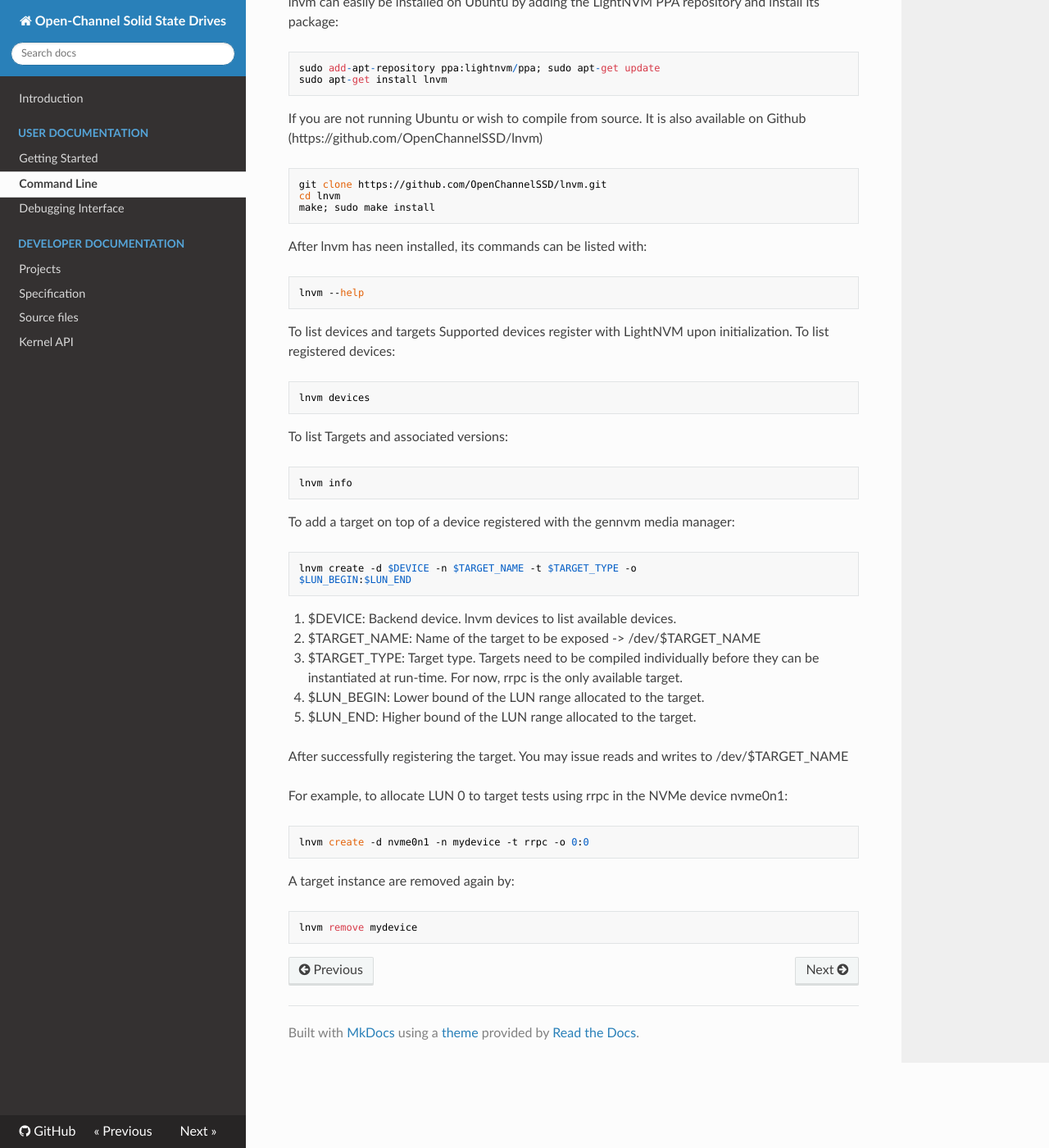
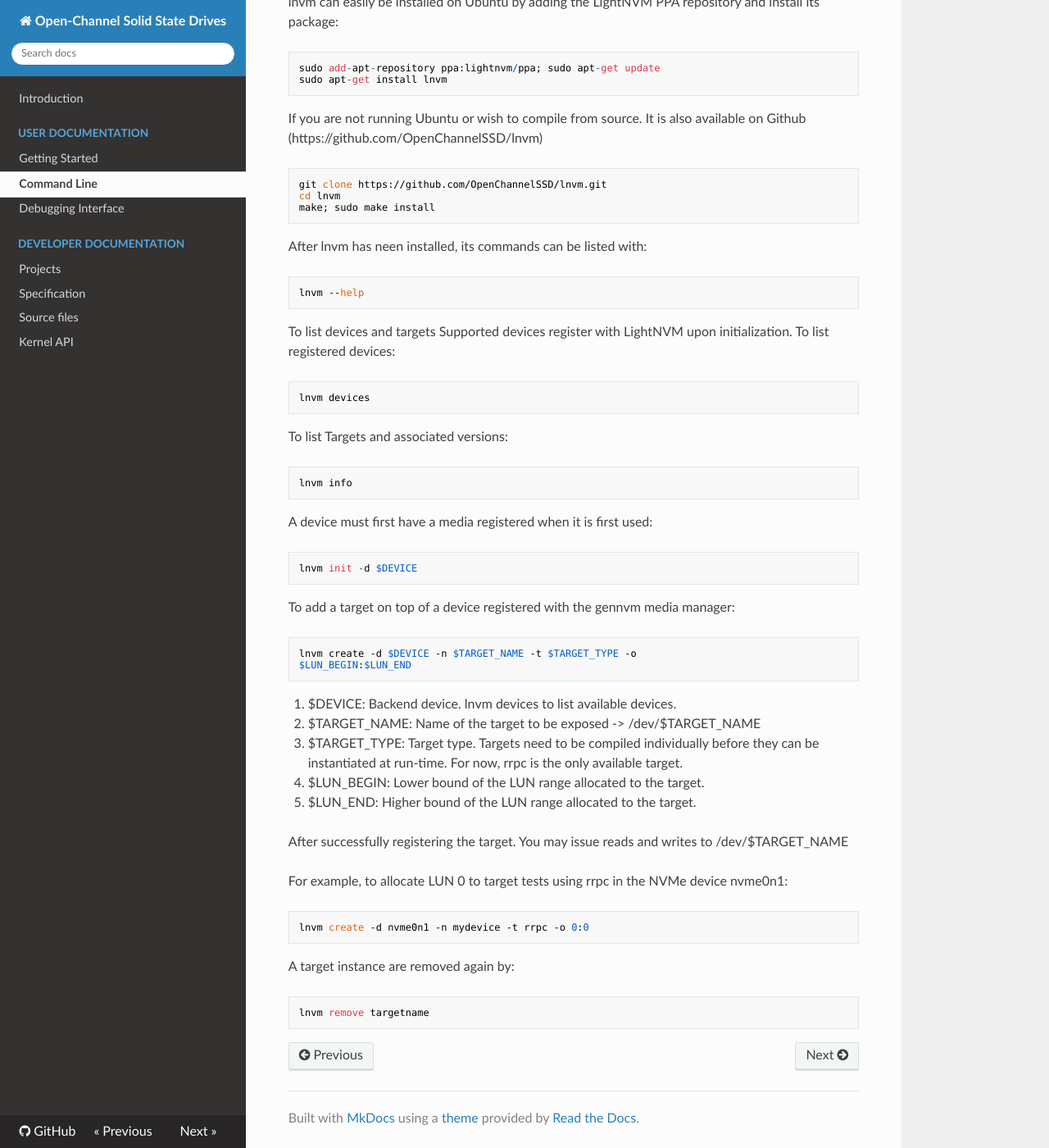
Before and after one commit to OpenChannelSSD/documentation, an MkDocs documentation site: the page built from docs/commands.md, in a window 1280 px wide and 1400 px high, scrolled down 180 px. Shown: the whole window at 82% size. Built offline with MkDocs 1.6.1, drawn with Linux system fonts in a browser that asks for light colours; nearby versions of some CDN libraries; old or Windows-style settings are respelled for this version of MkDocs.

Commit message:
Update commands.md

```diff
--- a/docs/commands.md
+++ b/docs/commands.md
@@ -26,6 +26,10 @@ To list Targets and associated versions:
 
     lnvm info
 
+A device must first have a media registered when it is first used:
+
+    lnvm init -d $DEVICE
+
 To add a target on top of a device registered with the gennvm media manager:
 
     lnvm create -d $DEVICE -n $TARGET_NAME -t $TARGET_TYPE -o
@@ -48,4 +52,4 @@ nvme0n1:
 
 A target instance are removed again by:
 
-    lnvm remove mydevice
+    lnvm remove targetname
```
